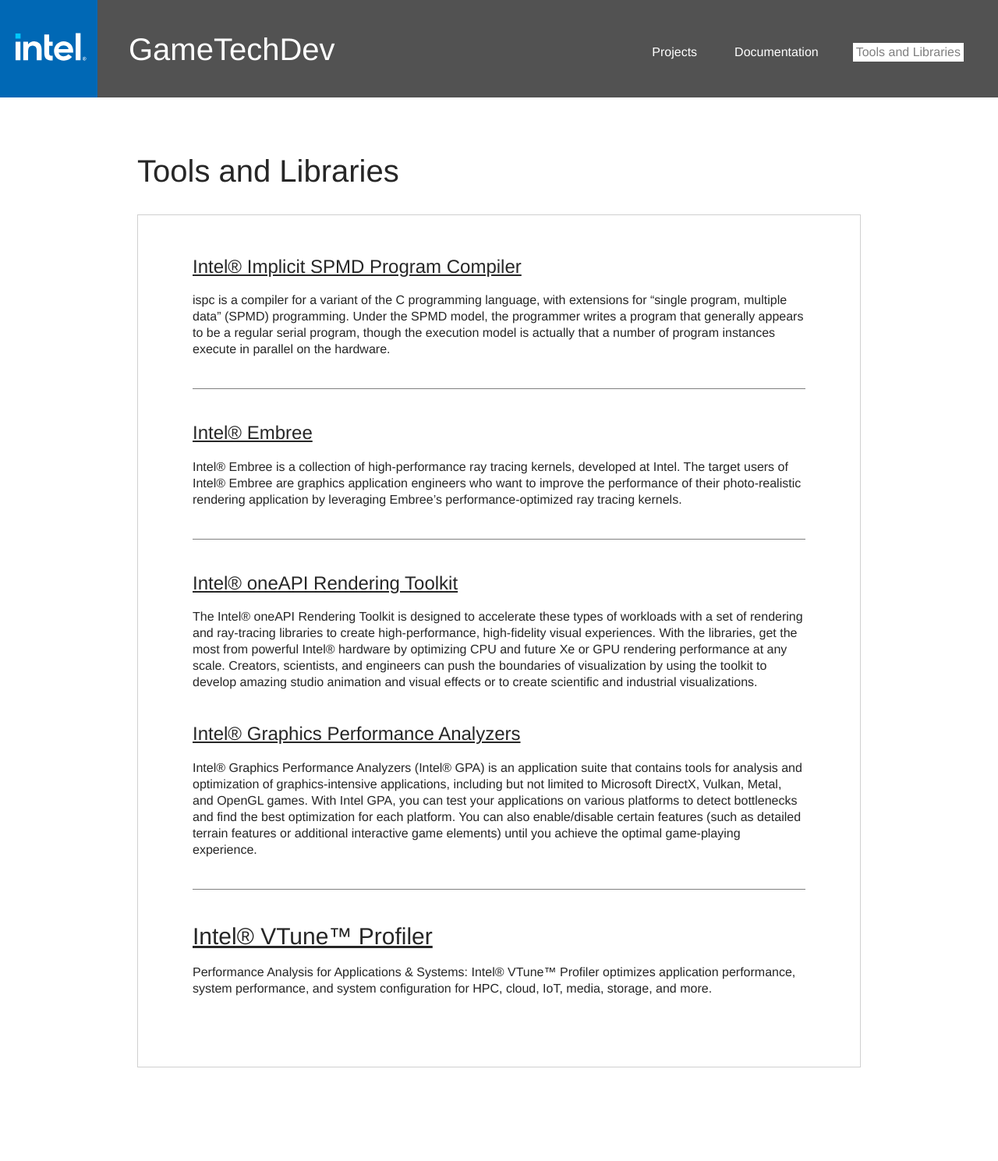
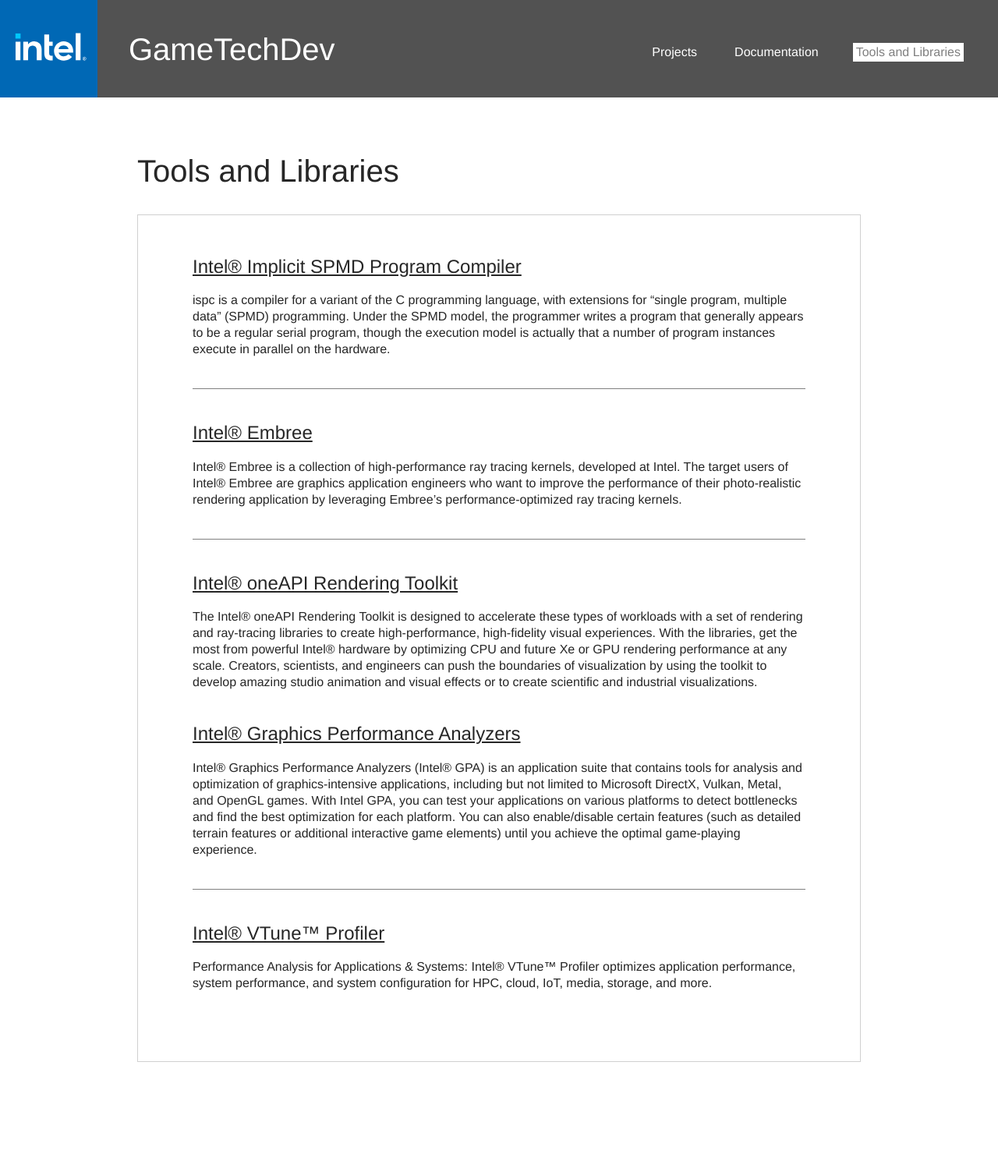
Before and after one commit to GameTechDev/gametechdev-site, a Jekyll site: the page built from tools-and-libraries.md, in a window 1280 px wide. Shown: the whole page at 78% size. Built offline with Jekyll 4.4.1, drawn with Linux system fonts in a browser that asks for light colours; nearby versions of some CDN libraries; some web fonts are replaced.

```diff
--- a/tools-and-libraries.md
+++ b/tools-and-libraries.md
@@ -27,7 +27,7 @@ Intel® Graphics Performance Analyzers (Intel® GPA) is an application suite tha
 
 <hr>
 
-### [Intel®  VTune™ Profiler](https://software.intel.com/content/www/us/en/develop/tools/oneapi/components/vtune-profiler.html#gs.bllsxg)
+#### [Intel®  VTune™ Profiler](https://software.intel.com/content/www/us/en/develop/tools/oneapi/components/vtune-profiler.html#gs.bllsxg)
 
 Performance Analysis for Applications & Systems: Intel® VTune™ Profiler optimizes application performance, system performance, and system configuration for HPC, cloud, IoT, media, storage, and more.
 
```
